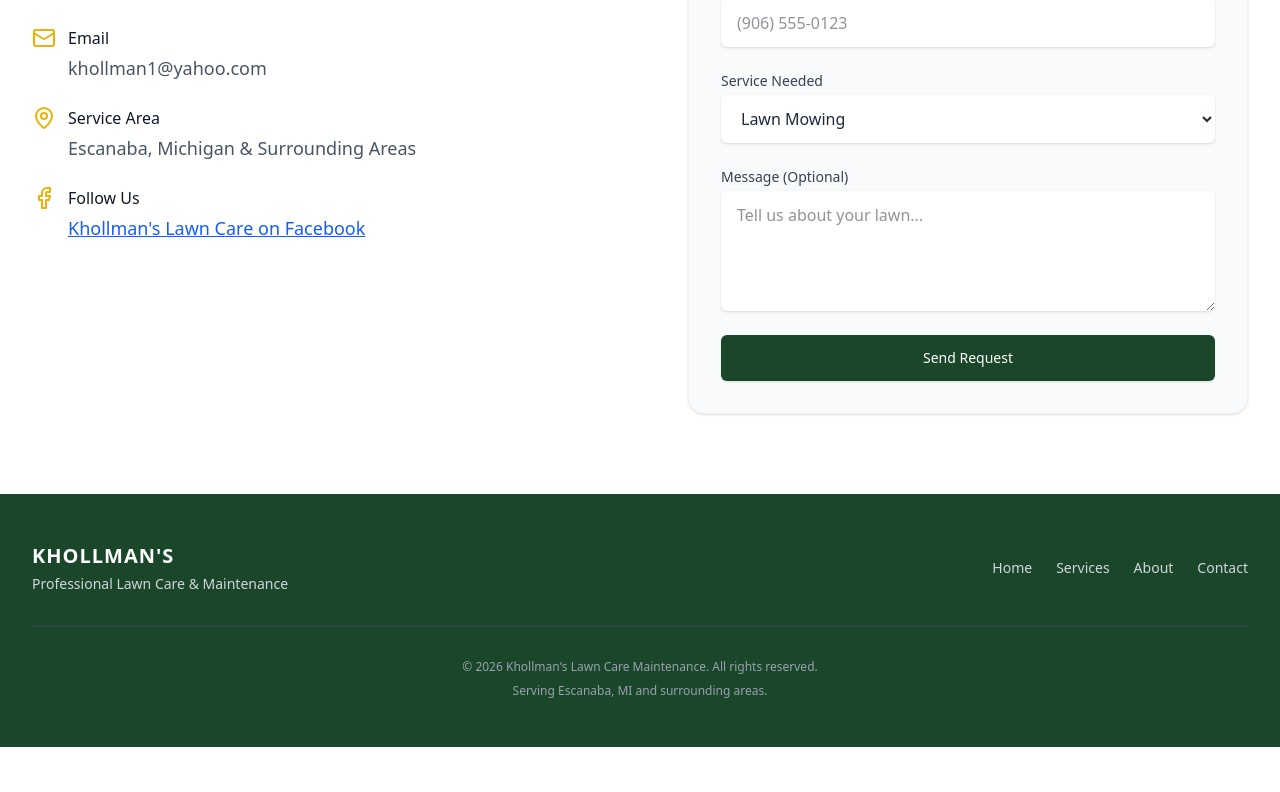
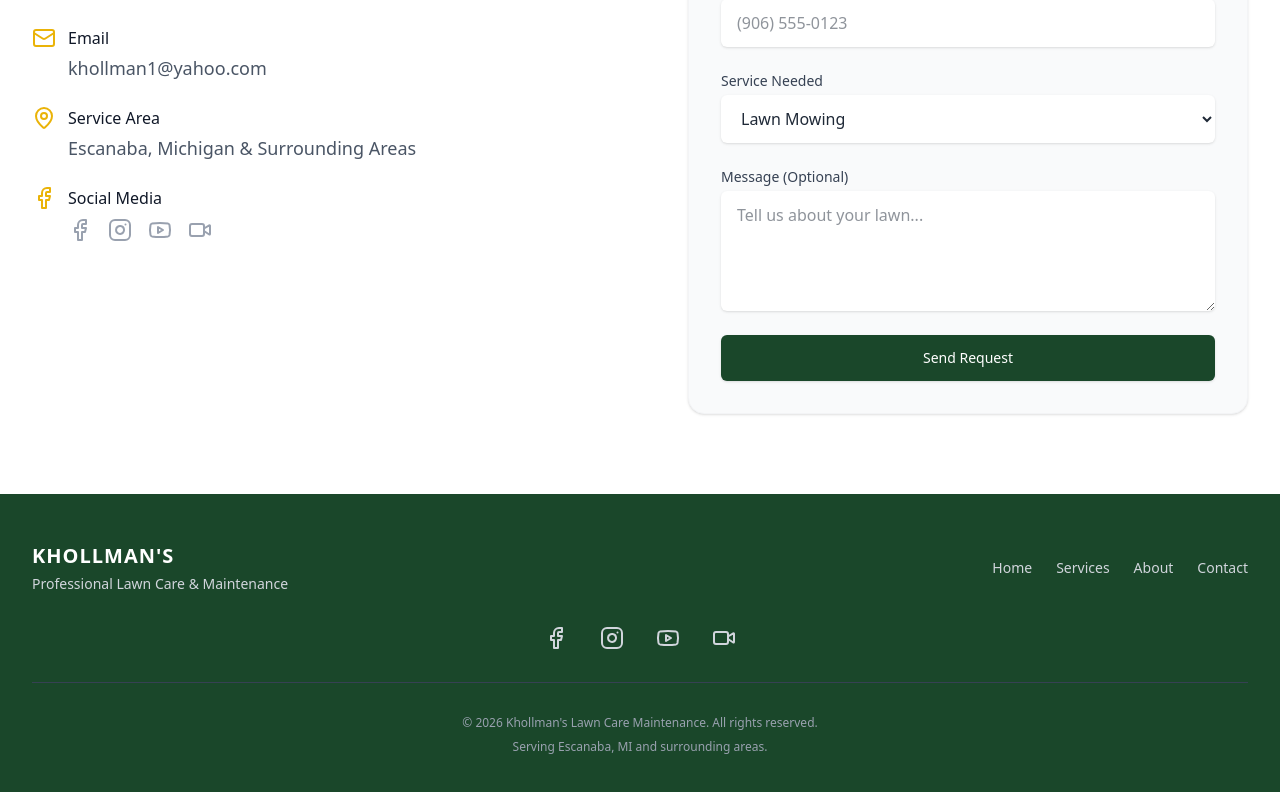
Before and after one commit to vbiondo6/Khollmans-Lawn-Care-Maintenance, a Next.js app: page /contact in a window 1280 px wide. Shown: the part 586-1378 px from the top of the page. Before the commit the page ends 1333 px from the top, so only its background shows below. Built offline with nearby package versions, Linux system fonts and the light colour scheme.

Commit message:
Feature: Add social media links to footer and contact page

```diff
--- a/components/Contact.tsx
+++ b/components/Contact.tsx
@@ -1,6 +1,6 @@
 "use client";
 
-import { Mail, Phone, MapPin, Facebook } from "lucide-react";
+import { Mail, Phone, MapPin, Facebook, Instagram, Youtube, Video } from "lucide-react";
 
 export default function Contact() {
   return (
@@ -57,12 +57,21 @@ export default function Contact() {
                   <Facebook className="h-6 w-6 text-accent" />
                 </div>
                 <div className="ml-3">
-                  <p className="text-base font-medium text-gray-900">Follow Us</p>
-                  <p className="mt-1 text-lg text-gray-600">
-                    <a href="https://www.facebook.com/p/Khollmans-Lawn-Care-Maintenance-61574874435348/" target="_blank" rel="noopener noreferrer" className="text-blue-600 hover:text-blue-800 underline">
-                      Khollman's Lawn Care on Facebook
-                    </a>
-                  </p>
+                  <p className="text-base font-medium text-gray-900">Social Media</p>
+                  <div className="mt-2 flex space-x-4">
+                     <a href="https://www.facebook.com/profile.php?id=61574874435348" target="_blank" rel="noopener noreferrer" className="text-gray-400 hover:text-[#1877F2] transition-colors" aria-label="Facebook">
+                        <Facebook size={24} />
+                     </a>
+                     <a href="https://www.instagram.com/khollmanslawncaremaintenance/" target="_blank" rel="noopener noreferrer" className="text-gray-400 hover:text-[#E4405F] transition-colors" aria-label="Instagram">
+                        <Instagram size={24} />
+                     </a>
+                     <a href="https://www.youtube.com/@KhollmanLawnCareMaintenance" target="_blank" rel="noopener noreferrer" className="text-gray-400 hover:text-[#FF0000] transition-colors" aria-label="YouTube">
+                        <Youtube size={24} />
+                     </a>
+                     <a href="https://www.tiktok.com/@khollman.lawn.car" target="_blank" rel="noopener noreferrer" className="text-gray-400 hover:text-[#000000] transition-colors" aria-label="TikTok">
+                        <Video size={24} />
+                     </a>
+                  </div>
                 </div>
               </div>
             </div>
--- a/components/Footer.tsx
+++ b/components/Footer.tsx
@@ -1,4 +1,5 @@
 import Link from "next/link";
+import { Facebook, Instagram, Youtube, Video } from "lucide-react";
 
 export default function Footer() {
   return (
@@ -10,12 +11,28 @@ export default function Footer() {
             <p className="text-sm text-gray-300 mt-1">Professional Lawn Care & Maintenance</p>
           </div>
 
-          <div className="flex space-x-6 text-sm text-gray-300">
+          <div className="flex space-x-6 text-sm text-gray-300 items-center">
             <Link href="/" className="hover:text-white transition-colors">Home</Link>
             <Link href="/services" className="hover:text-white transition-colors">Services</Link>
             <Link href="/about" className="hover:text-white transition-colors">About</Link>
             <Link href="/contact" className="hover:text-white transition-colors">Contact</Link>
           </div>
+        </div>
+
+        <div className="mt-8 flex justify-center space-x-8">
+            <a href="https://www.facebook.com/profile.php?id=61574874435348" target="_blank" rel="noopener noreferrer" className="text-gray-300 hover:text-white transition-colors" aria-label="Facebook">
+              <Facebook size={24} />
+            </a>
+            <a href="https://www.instagram.com/khollmanslawncaremaintenance/" target="_blank" rel="noopener noreferrer" className="text-gray-300 hover:text-white transition-colors" aria-label="Instagram">
+              <Instagram size={24} />
+            </a>
+            <a href="https://www.youtube.com/@KhollmanLawnCareMaintenance" target="_blank" rel="noopener noreferrer" className="text-gray-300 hover:text-white transition-colors" aria-label="YouTube">
+              <Youtube size={24} />
+            </a>
+            <a href="https://www.tiktok.com/@khollman.lawn.car" target="_blank" rel="noopener noreferrer" className="text-gray-300 hover:text-white transition-colors" aria-label="TikTok">
+               {/* Using Video icon as a placeholder for TikTok if specific icon is missing, or just a generic social icon */}
+              <Video size={24} />
+            </a>
         </div>
 
         <div className="mt-8 pt-8 border-t border-gray-700 text-center text-xs text-gray-400">
```
